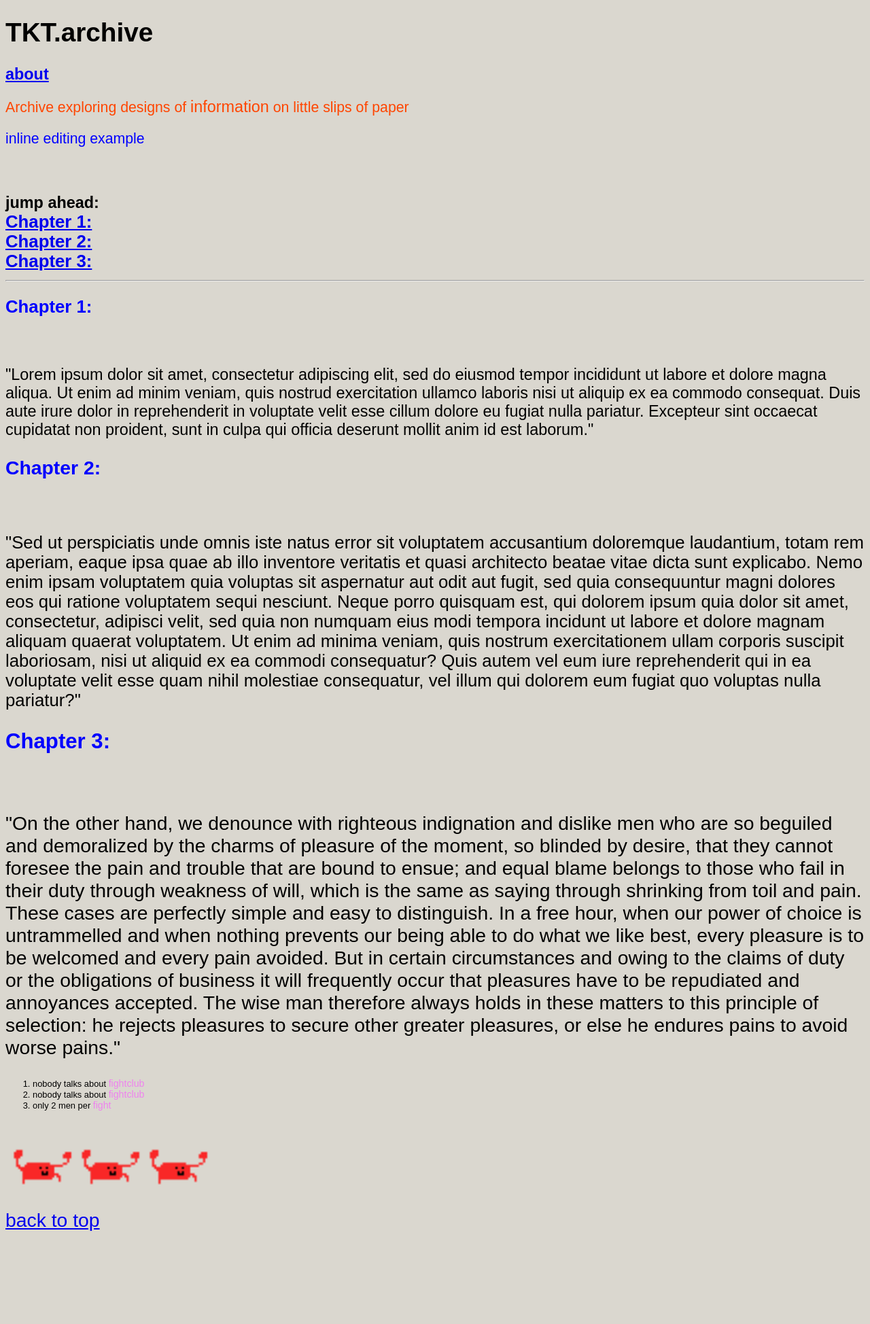
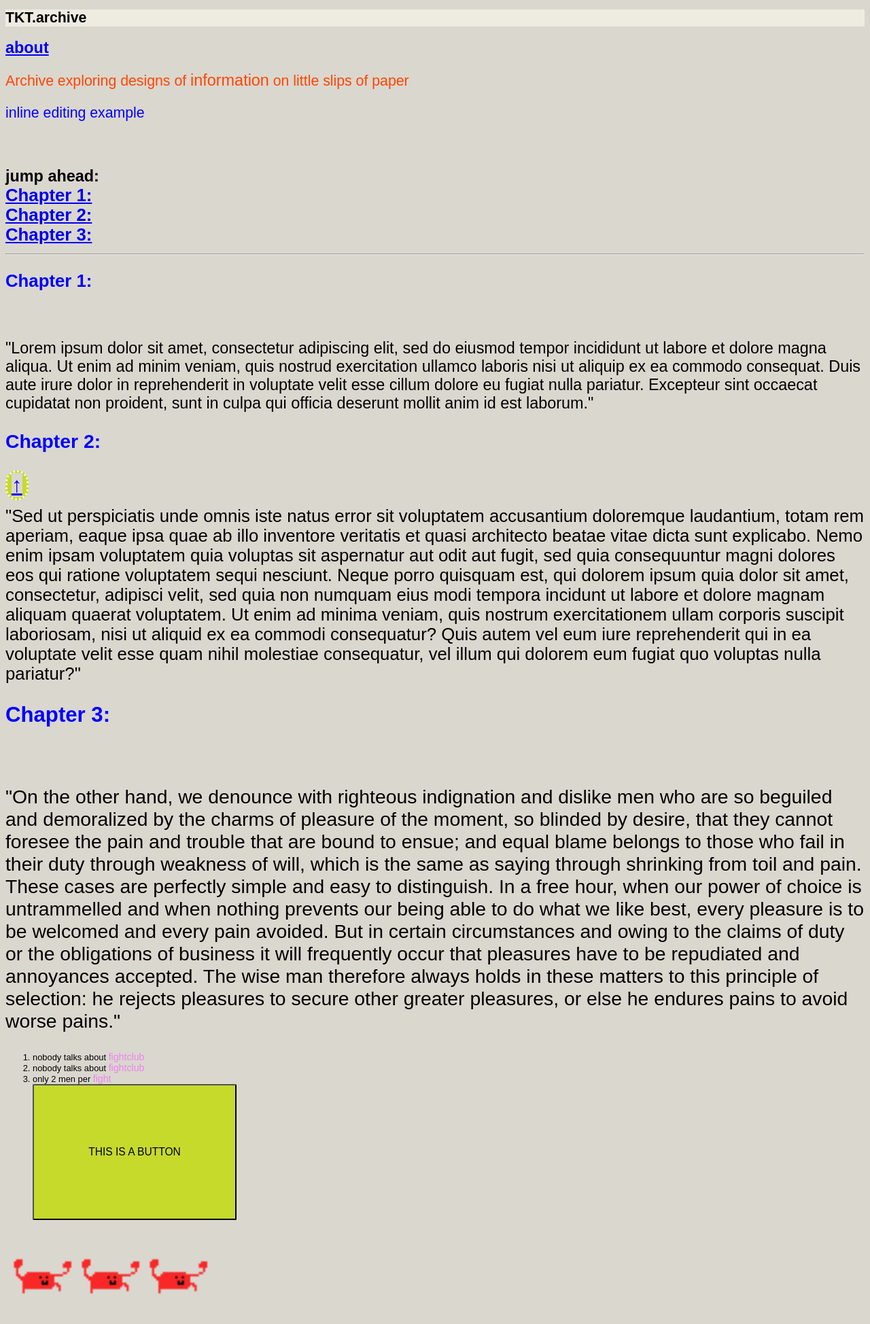
Before and after one commit to robotcomputer/tkt.archive, a PHP site: page / in a window 1280 px wide. Shown: the whole page at 68% size. Before the commit the page ends 1811 px from the top, so only its background shows below. Run offline with PHP 8.4, Linux system fonts and the light colour scheme.

Commit message:
added button, sticky heading, back to top fixed

```diff
--- a/css/style.css
+++ b/css/style.css
@@ -27,7 +27,6 @@ font-size: 2rem;
 border-radius: 50%;
 width: 50px;
 height: 50px;
-background-color: white;
 filter: drop-shadow(2px 2px 20px rgba(181, 171, 167, 0.651));
 text-align: center;
 }
--- a/index.html
+++ b/index.html
@@ -43,12 +43,68 @@
 
     </style>
 -->
+    <style>
+
+.relative {
+position: relative;
+}
+
+.sticky-1 {
+
+    position: sticky;
+    height: 200%;
+    width: 100%;
+    top:0;
+    background-color: #EEEBE1;
+    font-size: 200%
+    font family: <!--putting in a custom font--!>
+
+
+
+}
+
+
+
+
+
+
+
+.fixed {
+    position:fixed;
+    font-family:Arial, Helvetica, sans-serif;
+    background-color: #C6DA2C;
+    bottom: 5vw;
+    text-align: center;
+    color: #424240;
+    padding: 1px;
+    z-index: 1;
+    width: 2vw;
+    border-radius: 50px;
+    text-align:center;
+    border: 3px;
+    border-color: beige;
+    border-style: dotted;
+}
+
+button {
+    font-family: Arial, Helvetica, sans-serif;
+    border-radius: 2px;
+    padding: 10px;
+    background-color: #C6DA2C;
+    width: 300px;
+    height: 200px;
+
+}
+
+
+
+</style>
 </head>
 
 
 <body>
 
-    <h1 style="font-size:200%;">TKT.archive</h1>
+    <h1 class="sticky-1">TKT.archive</h1>
     <h2> <a href="about.html">about</a></h2>
 
 
@@ -98,7 +154,14 @@
 </style>
 
 
+<section>
+<div class="relative">
+    <button class="absolute">THIS IS A BUTTON</button>
 
+</div>
+
+
+</section>
 
 
 
@@ -119,13 +182,28 @@
 
 
 
-    <div>
-<a href="#top">back to top</a>
-</div>
 
-<div>
 
-</div>
+
+
+<section>
+    <section class="fixed">
+        <a href="#top">↑</a> <!--position fixed-->
+</section>
+
+
+
+
+
+
+    </div>
+</section>
+
+
+
+
+
+
 
 </body>
 
```
